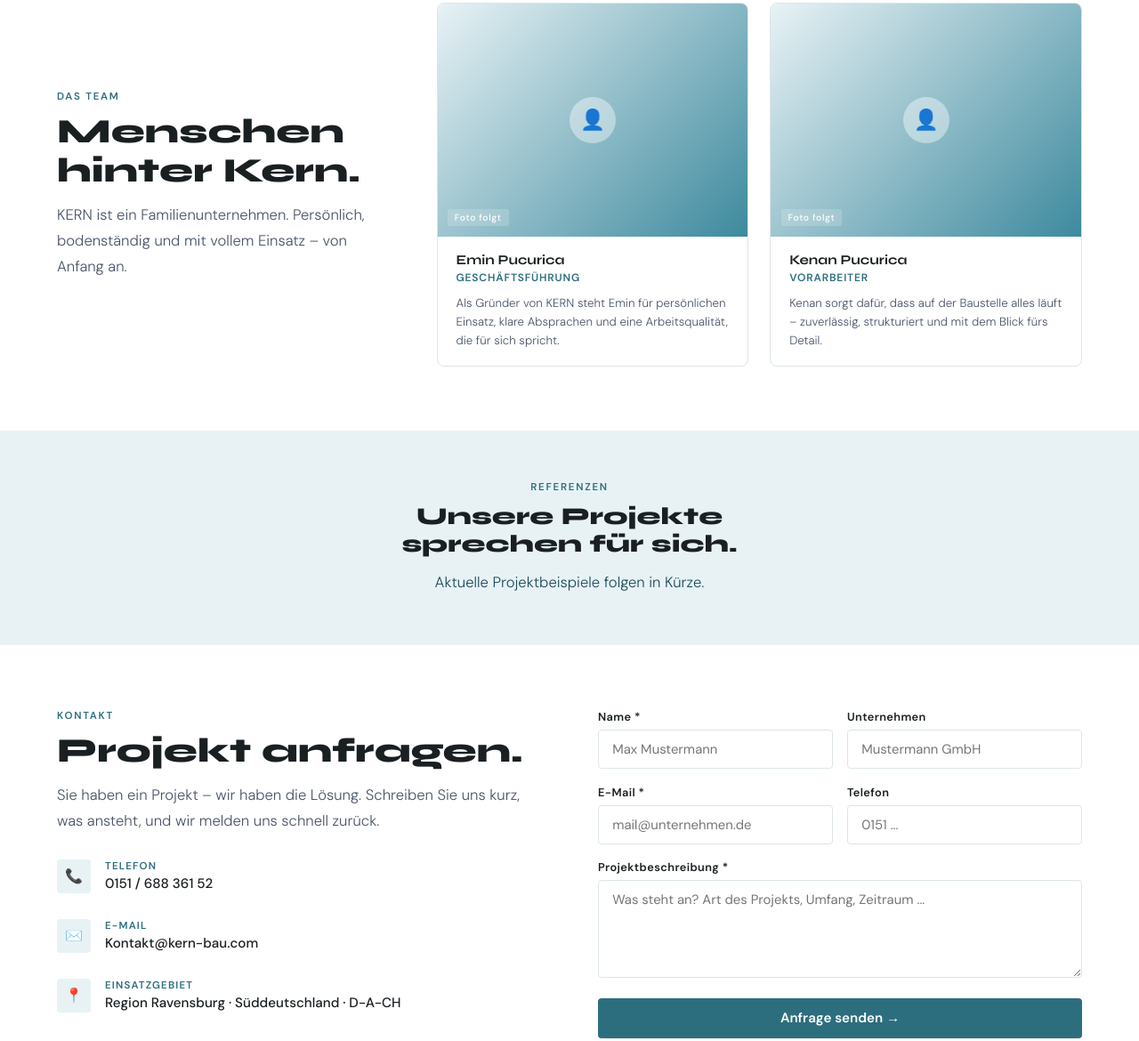
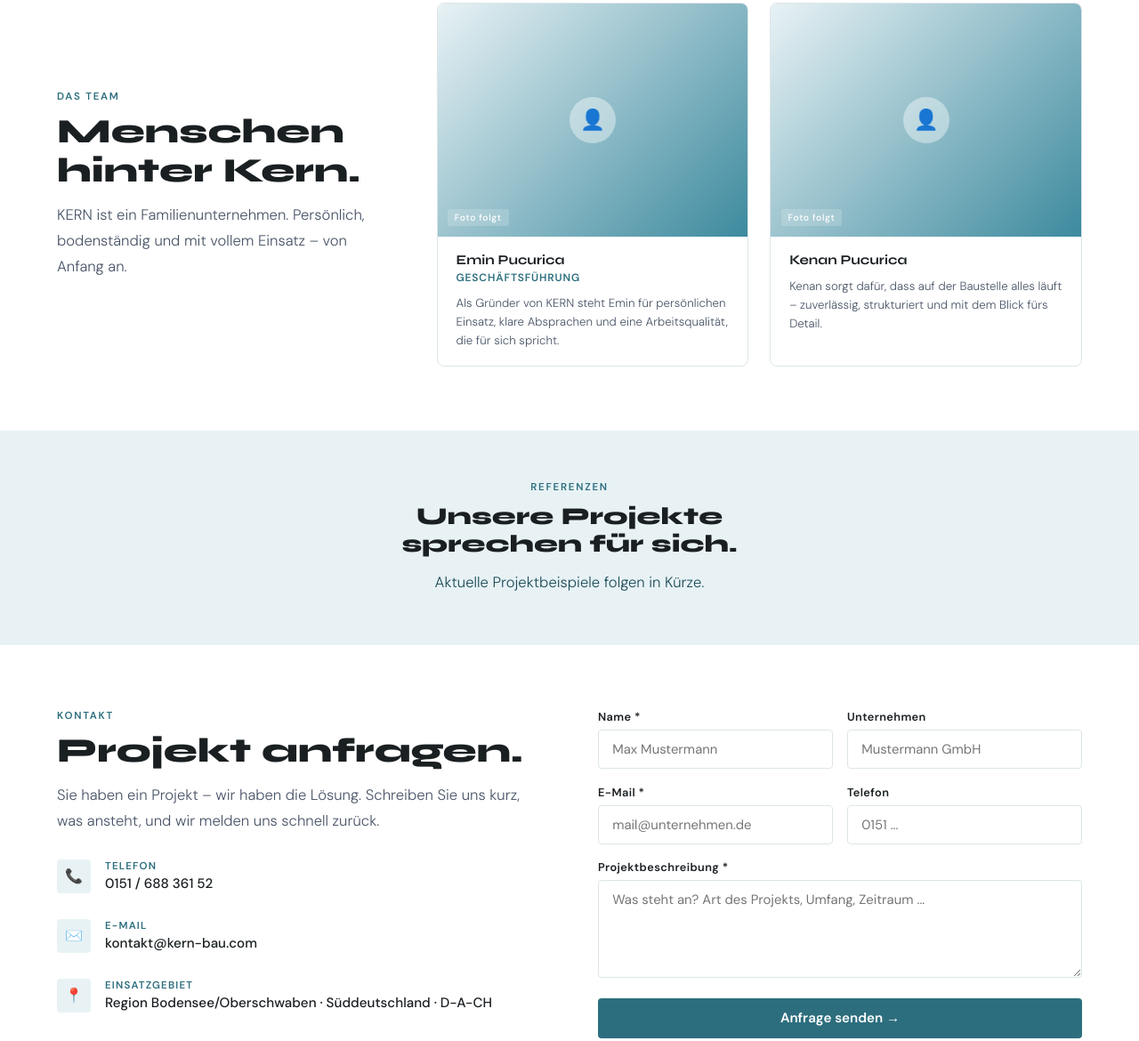
Before and after one commit to birklep/Pucci_Weihnachtsmarkt, a plain HTML site: page kern-mockup 2.html in a window 1280 px wide. Shown: the part 2076-3246 px from the top of the page at 89% size. Drawn offline with Linux system fonts and the light colour scheme.

Commit message:
Update kern-mockup 2.html

```diff
--- a/kern-mockup 2.html
+++ b/kern-mockup 2.html
@@ -649,7 +649,7 @@
         </div>
         <div class="team-info">
           <div class="team-name">Kenan Pucurica</div>
-          <div class="team-role">Vorarbeiter</div>
+          <div class="team-role"></div>
           <p class="team-bio">Kenan sorgt dafür, dass auf der Baustelle alles läuft – zuverlässig, strukturiert und mit dem Blick fürs Detail.</p>
         </div>
       </div>
@@ -684,14 +684,14 @@
         <div class="kontakt-detail-icon">✉️</div>
         <div>
           <div class="kontakt-detail-label">E-Mail</div>
-          <div class="kontakt-detail-value">Kontakt@kern-bau.com</div>
+          <div class="kontakt-detail-value">kontakt@kern-bau.com</div>
         </div>
       </div>
       <div class="kontakt-detail">
         <div class="kontakt-detail-icon">📍</div>
         <div>
           <div class="kontakt-detail-label">Einsatzgebiet</div>
-          <div class="kontakt-detail-value">Region Ravensburg · Süddeutschland · D-A-CH</div>
+          <div class="kontakt-detail-value">Region Bodensee/Oberschwaben · Süddeutschland · D-A-CH</div>
         </div>
       </div>
     </div>
```
